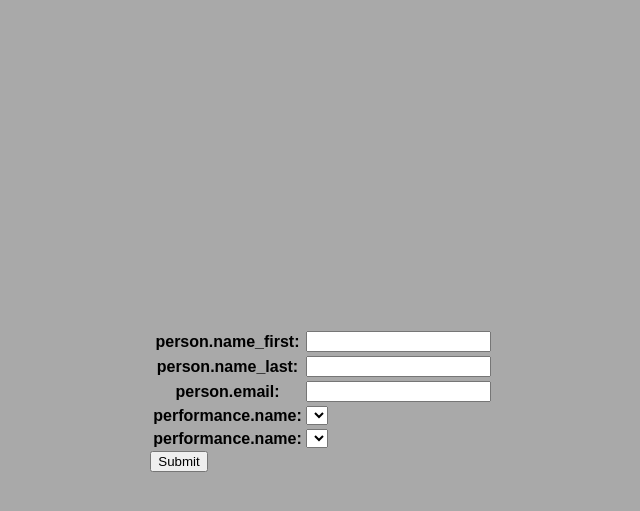
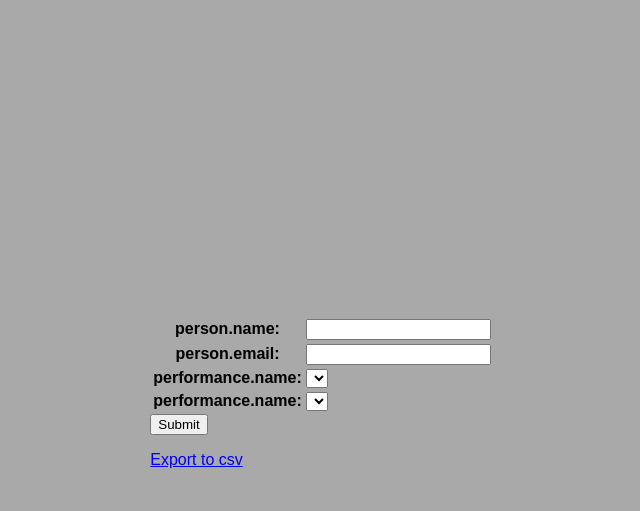
Before and after one commit to Mmaarten23/iftf_duoverkoop, a Django app: page /order/ in a window 1280 px wide. Shown: the top 511 px of the page, without its empty margins (318-958 px from the left). Run offline with Django 4.2, Linux system fonts and the light colour scheme; data that the repository does not hold is empty.

Commit message:
[+] Made Associations show up in alphabetical order [+] Removed need for double name field in order form [+] Added association name to overview [+] Added export functionality

```diff
--- a/iftf_duoverkoop/forms.py
+++ b/iftf_duoverkoop/forms.py
@@ -14,8 +14,7 @@ class OrderForm(forms.Form):
         self.fields['performance1'].choices = performances
         self.fields['performance2'].choices = performances
 
-    first_name = forms.CharField(label=_('person.name_first'), max_length=100)
-    last_name = forms.CharField(label=_('person.name_last'), max_length=100)
+    name = forms.CharField(label=_('person.name'), max_length=100)
     email = forms.EmailField(label=_('person.email'))
     performance1 = forms.ChoiceField(label=_('performance.name'), choices=[])
     performance2 = forms.ChoiceField(label=_('performance.name'), choices=[])
@@ -24,17 +23,12 @@ class OrderForm(forms.Form):
     error_empty_field = _('error.empty_field')
     error_sold_out = _('error.sold_out')
 
-    def clean_first_name(self):
-        first_name = self.cleaned_data['first_name']
+    def clean_name(self):
+        first_name = self.cleaned_data['name']
         if not first_name:
             raise ValidationError(_(self.error_empty_field))
         return first_name.strip()[0].upper() + first_name.strip()[1:]
 
-    def clean_last_name(self):
-        last_name = self.cleaned_data['last_name']
-        if not last_name:
-            raise ValidationError(_(self.error_empty_field))
-        return last_name.strip()[0].upper() + last_name.strip()[1:]
 
     def clean_performance1(self):
         key = self.cleaned_data['performance1']
--- a/iftf_duoverkoop/src/db.py
+++ b/iftf_duoverkoop/src/db.py
@@ -58,19 +58,21 @@ def get_association(name: str) -> Association:
 
 
 def get_all_associations():
-    return Association.objects.all()
+    all_performances = [a for a in Association.objects.all()]
+    all_performances.sort(key=lambda a: a.name.lower())
+    return all_performances
 
 
-def get_all_purchases() -> list:
+def get_all_purchases() -> list[Purchase]:
     return Purchase.objects.all()
 
 
-def get_purchases_by_user(user: str) -> list:
+def get_purchases_by_user(user: str) -> list[Purchase]:
     return Purchase.objects.filter(name=user)
 
 
-def validate_purchase(first_name, last_name, performance1, performance2):
-    if not first_name or not last_name:
+def validate_purchase(name, performance1, performance2):
+    if not name:
         return False
     if not performance1 or not performance2:
         return False
@@ -81,12 +83,12 @@ def validate_purchase(first_name, last_name, performance1, performance2):
     return True
 
 
-def handle_purchase(first_name: str, last_name: str, email:str, performance1: str, performance2: str) -> None:
-    if not validate_purchase(first_name, last_name, performance1, performance2):
+def handle_purchase(name: str, email: str, performance1: str, performance2: str) -> None:
+    if not validate_purchase(name, performance1, performance2):
         raise ValidationError('Invalid purchase')
     Purchase.objects.create(
         date=datetime.now(),
-        name=f"{first_name} {last_name}",
+        name=name,
         email=email,
         ticket1=get_performance(performance1),
         ticket2=get_performance(performance2)
--- a/iftf_duoverkoop/static/css/order.css
+++ b/iftf_duoverkoop/static/css/order.css
@@ -19,11 +19,12 @@ body {
 .row-container {
     display: flex;
     flex-direction: row;
+    align-items: center;
 }
 
 .association-image {
     width: 10vw;
-    height: auto;
+    height: 10vw;
 }
 
 .association-card {
--- a/iftf_duoverkoop/templates/order/order.html
+++ b/iftf_duoverkoop/templates/order/order.html
@@ -10,15 +10,7 @@
 
 </head>
 <body>
-<div class="column-container">
-    {% include "order/overview.html" %}
-    {% if messages %}
-        <ul id="messages" class="messages">
-            {% for message in messages %}
-                <li  {% if message.tags %} class=" {{ message.tags }} " {% endif %}> {{ message }} </li>
-            {% endfor %}
-        </ul>
-    {% endif %}
+<div class="row-container">
     <div id="order-form" class="column-container">
         <form action="/order/" method="post">
             {% csrf_token %}
@@ -27,7 +19,21 @@
             </table>
             <input type="submit" value="Submit">
         </form>
+        {% if messages %}
+            <ul id="messages" class="messages">
+                {% for message in messages %}
+                    <li  {% if message.tags %} class=" {{ message.tags }} " {% endif %}> {{ message }} </li>
+                {% endfor %}
+            </ul>
+        {% endif %}
+        <p>
+            <a href="{% url 'export' %}" class="button">Export to csv</a>
+        </p>
     </div>
+    <div class="column-container" style="overflow: scroll; max-height: 90vh">
+        {% include "order/overview.html" %}
+    </div>
+
 </div>
 
 </body>
--- a/iftf_duoverkoop/templates/order/overview.html
+++ b/iftf_duoverkoop/templates/order/overview.html
@@ -13,6 +13,7 @@
         {% for association, performances_per_association in performances.items %}
             <div class="association-card">
                 <img src="{{ association.image.url }}" alt="Association image" class="association-image">
+                <b>{{ association.name }}</b>
                 <div class="association-performances">
                     {% for performance in performances_per_association %}
                         <p class="association-performance">
@@ -36,7 +37,7 @@
                     {% endfor %}
                 </div>
             </div>
-            {% if forloop.counter|divisibleby:5 %}
+            {% if forloop.counter|divisibleby:3 %}
                 </div>
                 <div class="row-container">
             {% endif %}
--- a/iftf_duoverkoop/urls.py
+++ b/iftf_duoverkoop/urls.py
@@ -25,6 +25,7 @@ urlpatterns = [
     path('admin/', admin.site.urls),
     path(r'order/', views.order, name='order'),
     path('purchase_history/', views.purchase_history, name='purchase_history'),
+    path('export/', views.export, name='export'),
 ] + static(settings.MEDIA_URL, document_root=settings.MEDIA_ROOT)
 
 if settings.DEBUG:
--- a/iftf_duoverkoop/views.py
+++ b/iftf_duoverkoop/views.py
@@ -1,10 +1,16 @@
+import csv
+from io import StringIO
+from wsgiref.util import FileWrapper
+
 from django.contrib import messages
-from django.http import HttpResponseServerError
+from django.db.models import QuerySet
+from django.http import HttpResponseServerError, HttpResponse
 from django.shortcuts import render, redirect
 from django.urls import reverse
 from django.utils.translation import gettext as _
 
 from iftf_duoverkoop.forms import OrderForm
+from iftf_duoverkoop.models import Purchase
 from iftf_duoverkoop.src import db
 
 
@@ -23,7 +29,7 @@ def order_form(request, performance_1, performance_2):
         form = OrderForm(request.POST)
         if form.is_valid():
             clean = form.cleaned_data
-            db.handle_purchase(clean['first_name'], clean['last_name'], clean['email'], clean['performance1'],
+            db.handle_purchase(clean['name'], clean['email'], clean['performance1'],
                                clean['performance2'])
             messages.success(request, _('orderpage.success'))
             form = OrderForm()
@@ -41,5 +47,26 @@ def purchase_history(request):
     return render(request, 'purchase_history/purchase_history.html', {'purchases': db.get_all_purchases()})
 
 
+def export(request):
+    # generate the file
+    file = StringIO()
+    writer = csv.writer(file)
+    writer.writerow(['Date of Purchase', 'Performance', 'Date of Performance', 'Full Name', 'Email'])
+    all_purchases = db.get_all_purchases()
+    for association in db.get_all_associations():
+        writer.writerows([[''], [association.name]])
+        for purchase in all_purchases:
+            # time format = 31/12/2024 12:00
+            time_format = "%d/%m/%Y %H:%M"
+            if purchase.ticket1.association == association:
+                writer.writerow([purchase.date.strftime(time_format), purchase.ticket1.name, purchase.ticket1.date.strftime(time_format), purchase.name, purchase.email])
+            if purchase.ticket2.association == association:
+                writer.writerow([purchase.date.strftime(time_format), purchase.ticket2.name, purchase.ticket2.date.strftime(time_format), purchase.name, purchase.email])
+    # create the response
+    response = HttpResponse(file.getvalue(), content_type='application/csv')
+    response['Content-Disposition'] = 'attachment; filename=export.csv'
+    return response
+
+
 def main(request):
     return redirect(reverse('order'), permanent=True)
```
Also changed, not shown: iftf_duoverkoop/locale/nl/LC_MESSAGES/django.po, 1 other file.
